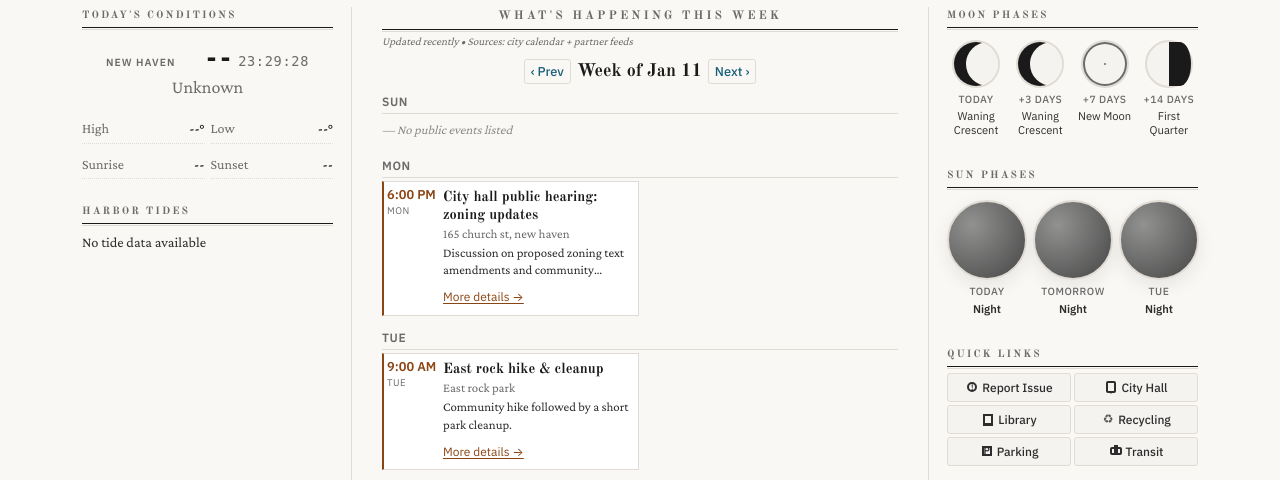
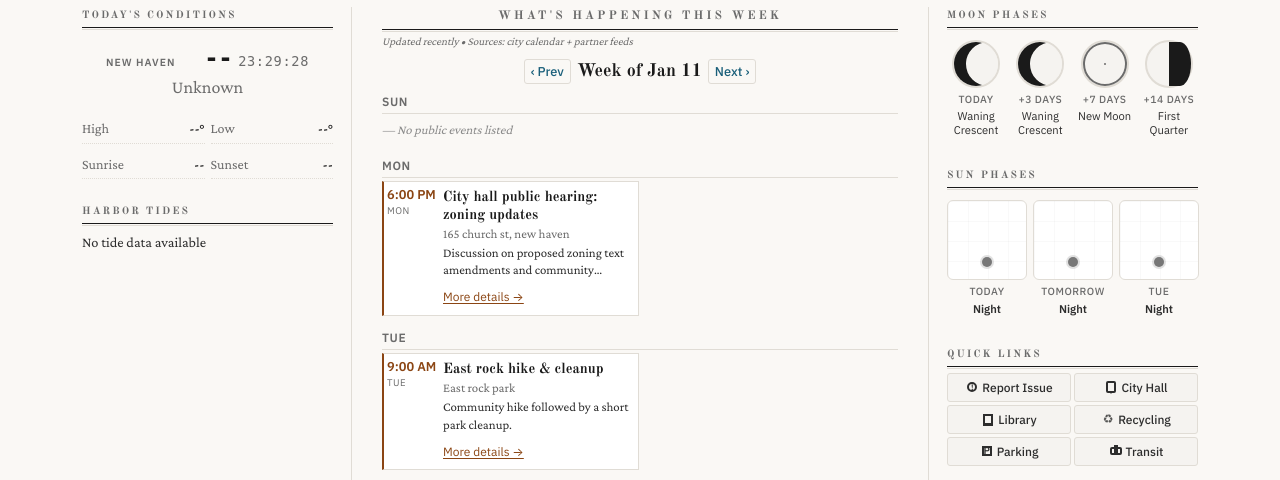
Before and after one commit to oooAHOYooo/elm, a Flask app: page / in a window 1280 px wide. Shown: the part 194-674 px from the top of the page. Run offline with Flask 3, Linux system fonts and the light colour scheme; data that the repository does not hold is empty.

Commit message:
Add business descriptions, remove Fair Haven, and restyle Sun Phases

```diff
--- a/data/hours.json
+++ b/data/hours.json
@@ -11,7 +11,7 @@
           "today": "7a–3p",
           "address": "123 Orange St",
           "phone": "(203) 555-0101",
-          "source": "Business website",
+          "description": "Neighborhood coffee counter with espresso and simple pastries.",
           "week": [
             { "day": "Mon", "hours": "7a–3p" },
             { "day": "Tue", "hours": "7a–3p" },
@@ -29,7 +29,7 @@
           "today": "8a–9p",
           "address": "45 State St",
           "phone": "(203) 555-0133",
-          "source": "Google Business Profile",
+          "description": "Small neighborhood market for quick staples and snacks.",
           "week": [
             { "day": "Mon", "hours": "8a–9p" },
             { "day": "Tue", "hours": "8a–9p" },
@@ -53,7 +53,7 @@
           "today": "11a–10p",
           "address": "9 Wooster Pl",
           "phone": "(203) 555-0199",
-          "source": "Phone call",
+          "description": "Local slice shop with pies, salads, and a steady lunch rush.",
           "week": [
             { "day": "Mon", "hours": "11a–10p" },
             { "day": "Tue", "hours": "11a–10p" },
@@ -77,7 +77,7 @@
           "today": "11a–1a",
           "address": "268 College St, New Haven, CT 06510",
           "phone": "(203) 624-3250",
-          "source": "Provided by user (verify as needed)",
+          "description": "Old-school tobacconist and lounge with cocktails and small bites.",
           "week": [
             { "day": "Mon", "hours": "4p–1a" },
             { "day": "Tue", "hours": "11a–1a" },
@@ -95,7 +95,7 @@
           "today": "7a–8p",
           "address": "104 Audubon St, New Haven, CT 06511",
           "phone": "(203) 465-6244",
-          "source": "Business website",
+          "description": "Fair-trade brews, housemade pastries, and sandwiches in a brick-walled space.",
           "week": [
             { "day": "Mon", "hours": "7a–8p" },
             { "day": "Tue", "hours": "7a–8p" },
@@ -113,15 +113,15 @@
           "today": "Open · closes 12a",
           "address": "372 Elm St, New Haven, CT 06511",
           "phone": "(475) 202-6909",
-          "source": "Provided by user (verify weekly hours)",
+          "description": "Lively local bar for cocktails and a bite—often with music on the calendar.",
           "week": [
-            { "day": "Mon", "hours": "Verify" },
-            { "day": "Tue", "hours": "Verify" },
-            { "day": "Wed", "hours": "Verify" },
-            { "day": "Thu", "hours": "Verify" },
-            { "day": "Fri", "hours": "Verify" },
-            { "day": "Sat", "hours": "Verify" },
-            { "day": "Sun", "hours": "Verify" }
+            { "day": "Mon", "hours": "—" },
+            { "day": "Tue", "hours": "—" },
+            { "day": "Wed", "hours": "—" },
+            { "day": "Thu", "hours": "—" },
+            { "day": "Fri", "hours": "—" },
+            { "day": "Sat", "hours": "—" },
+            { "day": "Sun", "hours": "—" }
           ]
         },
         {
@@ -131,7 +131,7 @@
           "today": "5p–1a",
           "address": "250 State St, New Haven, CT 06510",
           "phone": "(203) 800-4623",
-          "source": "Provided by user (verify as needed)",
+          "description": "High-energy room with a full bar plus regular live music and comedy.",
           "week": [
             { "day": "Mon", "hours": "5p–1a" },
             { "day": "Tue", "hours": "5p–1a" },
@@ -149,7 +149,7 @@
           "today": "5p–12a",
           "address": "990 Chapel St, New Haven, CT 06510",
           "phone": "(203) 907-0238",
-          "source": "Provided by user (verify as needed)",
+          "description": "Dark-wood cocktail haunt serving charcuterie and cheese boards.",
           "week": [
             { "day": "Mon", "hours": "Closed" },
             { "day": "Tue", "hours": "5p–12a" },
@@ -167,7 +167,7 @@
           "today": "10a–6p",
           "address": "100 Crown St",
           "phone": "(203) 555-0120",
-          "source": "Storefront sign",
+          "description": "Independent bookshop for browsing, gifts, and weekend pickups.",
           "week": [
             { "day": "Mon", "hours": "10a–6p" },
             { "day": "Tue", "hours": "10a–6p" },
@@ -185,7 +185,7 @@
           "today": "4p–1a",
           "address": "77 Temple St",
           "phone": "(203) 555-0117",
-          "source": "Business website",
+          "description": "Late-night neighborhood bar with a small rotating menu and cocktails.",
           "week": [
             { "day": "Mon", "hours": "4p–12a" },
             { "day": "Tue", "hours": "4p–12a" },
@@ -209,7 +209,7 @@
           "today": "9a–5p",
           "address": "12 Whalley Ave",
           "phone": "(203) 555-0166",
-          "source": "Google Business Profile",
+          "description": "Florals and simple gifts—good for last-minute errands.",
           "week": [
             { "day": "Mon", "hours": "9a–5p" },
             { "day": "Tue", "hours": "9a–5p" },
@@ -221,30 +221,6 @@
           ]
         }
       ]
-    },
-    {
-      "name": "Fair Haven",
-      "kicker": "Bakeries, markets, and community hubs",
-      "businesses": [
-        {
-          "name": "Sample Bakery",
-          "category": "Food",
-          "status": "open",
-          "today": "6a–2p",
-          "address": "200 Grand Ave",
-          "phone": "(203) 555-0144",
-          "source": "Storefront sign",
-          "week": [
-            { "day": "Mon", "hours": "6a–2p" },
-            { "day": "Tue", "hours": "6a–2p" },
-            { "day": "Wed", "hours": "6a–2p" },
-            { "day": "Thu", "hours": "6a–2p" },
-            { "day": "Fri", "hours": "6a–3p" },
-            { "day": "Sat", "hours": "7a–3p" },
-            { "day": "Sun", "hours": "7a–1p" }
-          ]
-        }
-      ]
     }
   ]
 }
--- a/static/css/hours.css
+++ b/static/css/hours.css
@@ -308,6 +308,17 @@
     gap: 10px;
 }
 
+.biz__desc {
+    color: var(--text-body);
+    font-family: var(--font-body);
+    font-style: italic;
+    line-height: 1.5;
+    padding: 6px 8px;
+    border-left: 3px solid var(--border-light);
+    background: rgba(0, 0, 0, 0.02);
+    border-radius: 6px;
+}
+
 .biz__grid {
     display: grid;
     grid-template-columns: 1fr 1fr;
--- a/static/css/main.css
+++ b/static/css/main.css
@@ -1457,30 +1457,84 @@ img {
 .sun-phase__icon {
     width: 80px;
     height: 80px;
-    border-radius: 50%;
-    border: 2px solid var(--border-light);
+    border-radius: 6px;
+    border: 1px solid var(--border-light);
     position: relative;
     overflow: hidden;
     flex-shrink: 0;
-    background: radial-gradient(circle at 30% 30%, rgba(255, 196, 0, 0.95), rgba(255, 126, 0, 0.85));
-    box-shadow: 0 6px 18px rgba(0, 0, 0, 0.08);
+    background: var(--bg-card);
+    box-shadow: none;
 }
 
 .sun-phase__icon--night {
-    background: radial-gradient(circle at 30% 30%, rgba(120, 120, 120, 0.8), rgba(50, 50, 50, 0.9));
+    background: var(--bg-card);
 }
 
 .sun-phase__icon--sunrise {
-    background: linear-gradient(180deg, rgba(255, 214, 102, 0.95), rgba(255, 126, 0, 0.8));
+    background: var(--bg-card);
 }
 
 .sun-phase__icon--sunset {
-    background: linear-gradient(180deg, rgba(255, 140, 90, 0.95), rgba(120, 70, 140, 0.85));
+    background: var(--bg-card);
 }
 
 .sun-phase__icon--day {
-    background: radial-gradient(circle at 30% 30%, rgba(255, 223, 102, 0.95), rgba(255, 140, 0, 0.85));
-}
+    background: var(--bg-card);
+}
+
+/* Sun phases: make these look like "mini charts" (same visual language as tide chart cards) */
+.sun-phase__icon::before {
+    content: '';
+    position: absolute;
+    inset: 0;
+    background:
+        linear-gradient(to right, rgba(0,0,0,0.04) 1px, transparent 1px) 0 0 / 20px 20px,
+        linear-gradient(to bottom, rgba(0,0,0,0.04) 1px, transparent 1px) 0 0 / 20px 20px;
+    opacity: 0.6;
+    pointer-events: none;
+}
+
+.sun-phase__icon::after {
+    content: '';
+    position: absolute;
+    width: 10px;
+    height: 10px;
+    border-radius: 999px;
+    background: #ffb000;
+    box-shadow: 0 0 0 2px rgba(255, 176, 0, 0.22);
+    left: 50%;
+    top: 20%;
+    transform: translate(-50%, -50%);
+}
+
+.sun-phase__icon--night::after {
+    background: #777;
+    box-shadow: 0 0 0 2px rgba(120, 120, 120, 0.22);
+    top: 78%;
+}
+
+.sun-phase__icon--sunrise::after {
+    left: 26%;
+    top: 62%;
+    background: #ffb000;
+}
+
+.sun-phase__icon--day::after {
+    left: 50%;
+    top: 26%;
+    background: #ffcc33;
+}
+
+.sun-phase__icon--sunset::after {
+    left: 74%;
+    top: 62%;
+    background: #ff8a3d;
+}
+
+.sun-phase__icon .sun-phase__horizon {
+    display: none;
+}
+
 
 .sun-phase__label {
     font-size: 0.65rem;
--- a/templates/index.html
+++ b/templates/index.html
@@ -421,6 +421,9 @@
                                     </span>
                                 </summary>
                                 <div class="biz__details">
+                                    {% if b.description %}
+                                    <p class="biz__desc">{{ b.description }}</p>
+                                    {% endif %}
                                     <div class="biz__grid">
                                         <div>
                                             <h4 class="section-head">Weekly
@@ -445,9 +448,6 @@
                                             <p
                                                 class="hours-note"><strong>Phone:</strong>
                                                 {{ b.phone }}</p>
-                                            <p
-                                                class="hours-note"><strong>Source:</strong>
-                                                {{ b.source }}</p>
                                         </div>
                                     </div>
                                 </div>
```
